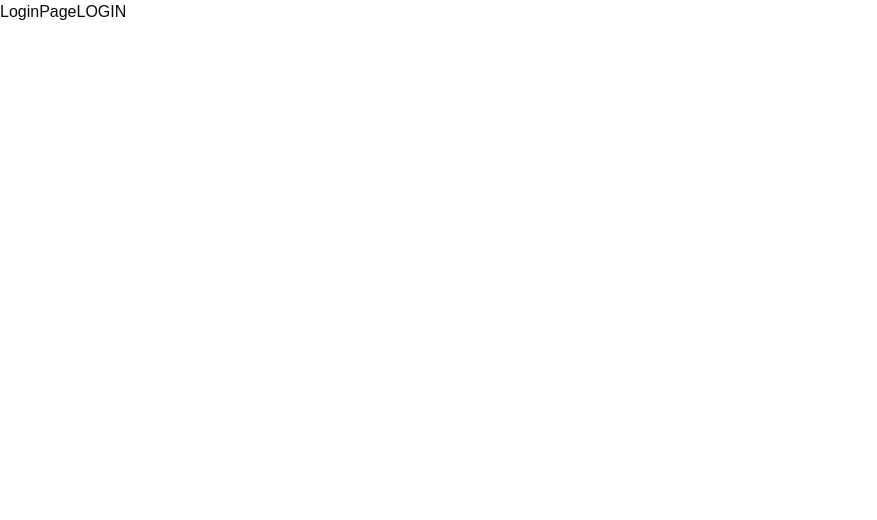
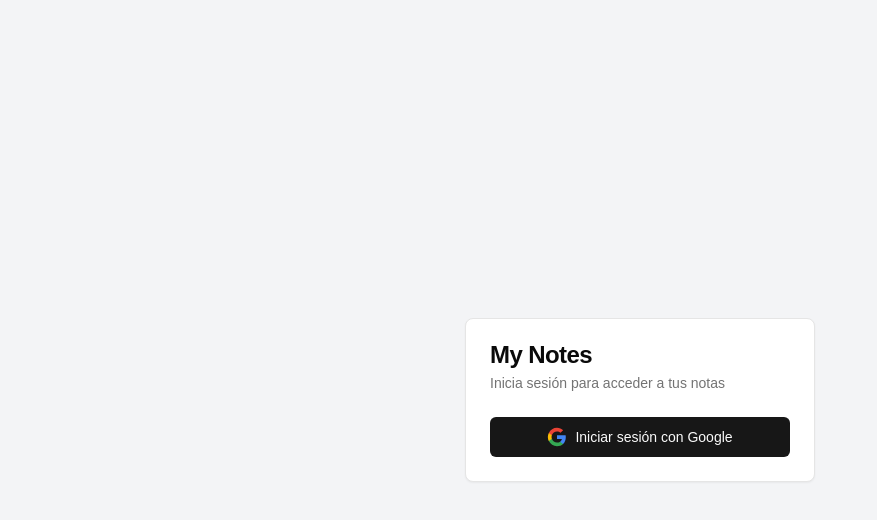
Before and after one commit to fernandobouchet/FavSongQuote, a Next.js app: page /login in a window 1280 px wide. Shown: the top 520 px of the page, without its empty margins (0-877 px from the left). Built offline with nearby package versions, Linux system fonts and the light colour scheme; no server answers.

Commit message:
feat: separate login functionality

```diff
--- a/app/login/page.tsx
+++ b/app/login/page.tsx
@@ -1,22 +1,27 @@
 "use client";
-import { createClient } from "@/utils/supabase/client";
+import LoginButton from "@/components/loginButton";
+import {
+  Card,
+  CardContent,
+  CardDescription,
+  CardHeader,
+  CardTitle,
+} from "@/components/ui/card";
 
 export default function LoginPage() {
-  const supabase = createClient();
-
-  const loginWithGoogle = () => {
-    supabase.auth.signInWithOAuth({
-      provider: "google",
-      options: {
-        redirectTo: `/api/auth/callback`,
-      },
-    });
-  };
-
   return (
-    <div>
-      LoginPage
-      <button onClick={loginWithGoogle}>LOGIN</button>
-    </div>
+    <section className="flex items-center justify-center min-h-screen bg-gray-100">
+      <Card className="w-[350px]">
+        <CardHeader>
+          <CardTitle>My Notes</CardTitle>
+          <CardDescription>
+            Inicia sesión para acceder a tus notas
+          </CardDescription>
+        </CardHeader>
+        <CardContent>
+          <LoginButton />
+        </CardContent>
+      </Card>
+    </section>
   );
 }
--- a/app/page.tsx
+++ b/app/page.tsx
@@ -1,3 +1,4 @@
+import LogoutButton from "@/components/logoutButton";
 import { createClient } from "@/utils/supabase/server";
 import { redirect } from "next/navigation";
 
@@ -13,6 +14,7 @@ export default async function Home() {
   return (
     <div className="grid grid-rows-[20px_1fr_20px] items-center justify-items-center min-h-screen p-8 pb-20 gap-16 sm:p-20 font-[family-name:var(--font-geist-sans)]">
       <h1>{user.data.user?.email}</h1>
+      <LogoutButton />
     </div>
   );
 }
--- /dev/null
+++ b/components/loginButton.tsx
@@ -0,0 +1,42 @@
+"use client";
+
+import { Button } from "./ui/button";
+import { createClient } from "@/utils/supabase/client";
+
+export default function LoginButton() {
+  const supabase = createClient();
+
+  const handleLogin = async () => {
+    await supabase.auth.signInWithOAuth({
+      provider: "google",
+      options: {
+        redirectTo: "/auth/callback",
+      },
+    });
+  };
+
+  return (
+    <Button onClick={handleLogin} className="w-full">
+      <svg viewBox="0 0 24 24" className="mr-2 h-5 w-5" aria-hidden="true">
+        <path
+          d="M22.56 12.25c0-.78-.07-1.53-.2-2.25H12v4.26h5.92c-.26 1.37-1.04 2.53-2.21 3.31v2.77h3.57c2.08-1.92 3.28-4.74 3.28-8.09z"
+          fill="#4285F4"
+        />
+        <path
+          d="M12 23c2.97 0 5.46-.98 7.28-2.66l-3.57-2.77c-.98.66-2.23 1.06-3.71 1.06-2.86 0-5.29-1.93-6.16-4.53H2.18v2.84C3.99 20.53 7.7 23 12 23z"
+          fill="#34A853"
+        />
+        <path
+          d="M5.84 14.09c-.22-.66-.35-1.36-.35-2.09s.13-1.43.35-2.09V7.07H2.18C1.43 8.55 1 10.22 1 12s.43 3.45 1.18 4.93l2.85-2.22.81-.62z"
+          fill="#FBBC05"
+        />
+        <path
+          d="M12 5.38c1.62 0 3.06.56 4.21 1.64l3.15-3.15C17.45 2.09 14.97 1 12 1 7.7 1 3.99 3.47 2.18 7.07l3.66 2.84c.87-2.6 3.3-4.53 6.16-4.53z"
+          fill="#EA4335"
+        />
+        <path d="M1 1h22v22H1z" fill="none" />
+      </svg>
+      Iniciar sesión con Google
+    </Button>
+  );
+}
--- /dev/null
+++ b/components/logoutButton.tsx
@@ -0,0 +1,16 @@
+"use client";
+import { createClient } from "@/utils/supabase/client";
+import { useRouter } from "next/navigation";
+import { Button } from "@/components/ui/button";
+
+export default function LogoutButton() {
+  const supabase = createClient();
+  const router = useRouter();
+
+  const handleLogout = async () => {
+    await supabase.auth.signOut();
+    router.refresh();
+  };
+
+  return <Button onClick={handleLogout}>Logout</Button>;
+}
```
